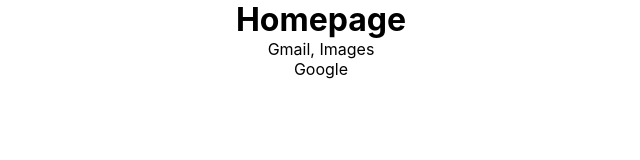
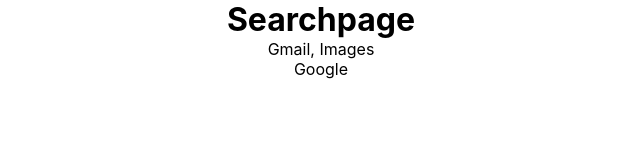
Before and after one commit to PatocskaiErik/search-engine, a React (Create React App) app: page /search in a window 1280 px wide. Shown: the top 160 px of the page, without its empty margins (319-959 px from the left). Built offline with nearby package versions, Linux system fonts and the light colour scheme.

Commit message:
Added routes into App

```diff
--- a/src/App.js
+++ b/src/App.js
@@ -1,16 +1,21 @@
 import "./App.css";
 import Home from "./pages/Home";
-import { BrowserRouter as Router, Routes, Route, Link } from "react-router-dom";
+import SearchPage from "./pages/SearchPage";
+import { Routes, Route, BrowserRouter } from "react-router-dom";
 
 function App() {
   return (
     <div className="App">
-      <Router>
+      <BrowserRouter>
         <Routes>
-          <Route path="/search"></Route>
+          <Route path="/">
+            <Route index element={<Home />} />
+          </Route>
+          <Route path="/search">
+            <Route index element={<SearchPage />} />
+          </Route>
         </Routes>
-        <Home />
-      </Router>
+      </BrowserRouter>
     </div>
   );
 }
--- a/src/pages/SearchPage.js
+++ b/src/pages/SearchPage.js
@@ -7,7 +7,7 @@
 const SearchPage = () => {
   return (
     <div className="home">
-      <h1>Homepage</h1>
+      <h1>Searchpage</h1>
       <div className="home-header">Gmail, Images</div>
       <div className="home-body">Google</div>
     </div>
```
